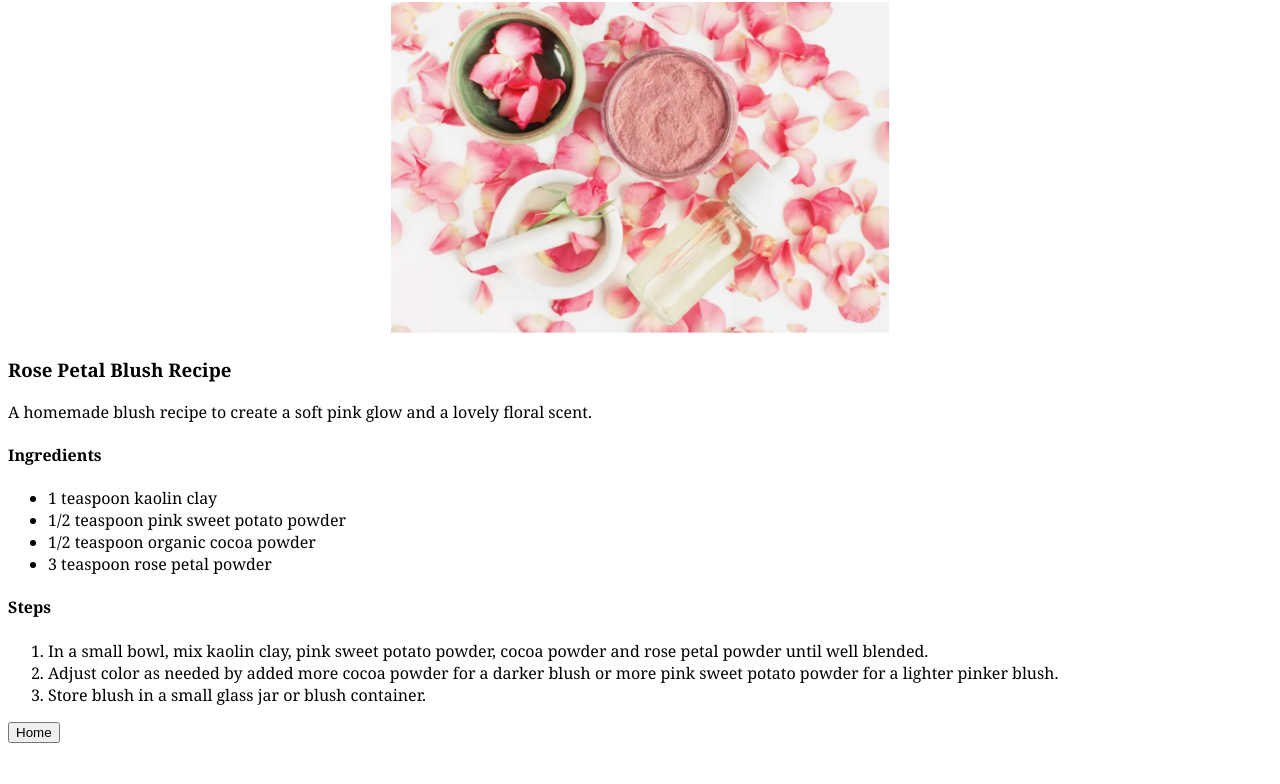
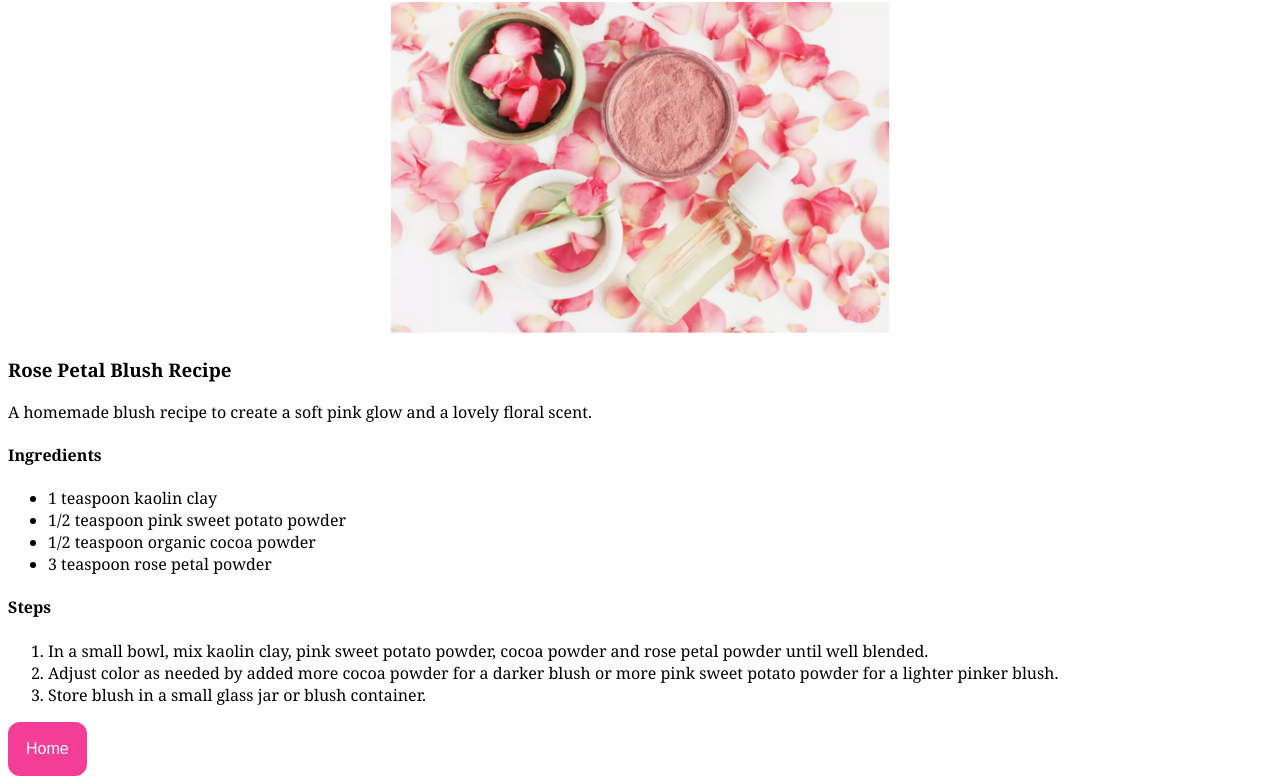
Before and after one commit to Mdrewno/odin-recipes, a plain HTML site: page recipes/blush/blush.html in a window 1280 px wide. Shown: the part 79-863 px from the top of the page. Before the commit the page ends 830 px from the top, so only its background shows below. Drawn offline with Linux system fonts and the light colour scheme.

Commit message:
styled home button

```diff
--- a/recipes/blush/style.css
+++ b/recipes/blush/style.css
@@ -17,6 +17,18 @@ img {
     font-family: Georgia, Sans-serif;
 }
 
-button {
+.home {
+    border-radius: 12px;
+    background-color: #F43D96;
+    border: 2px solid #F43D96;
+    color: white;
     text-align: center;
+    font-size: 16px;
+    padding: 16px;
+    transition-duration: 0.4s;
 }
+
+.home:hover {
+    background-color: white;
+    color: #F43D96;
+}
```
